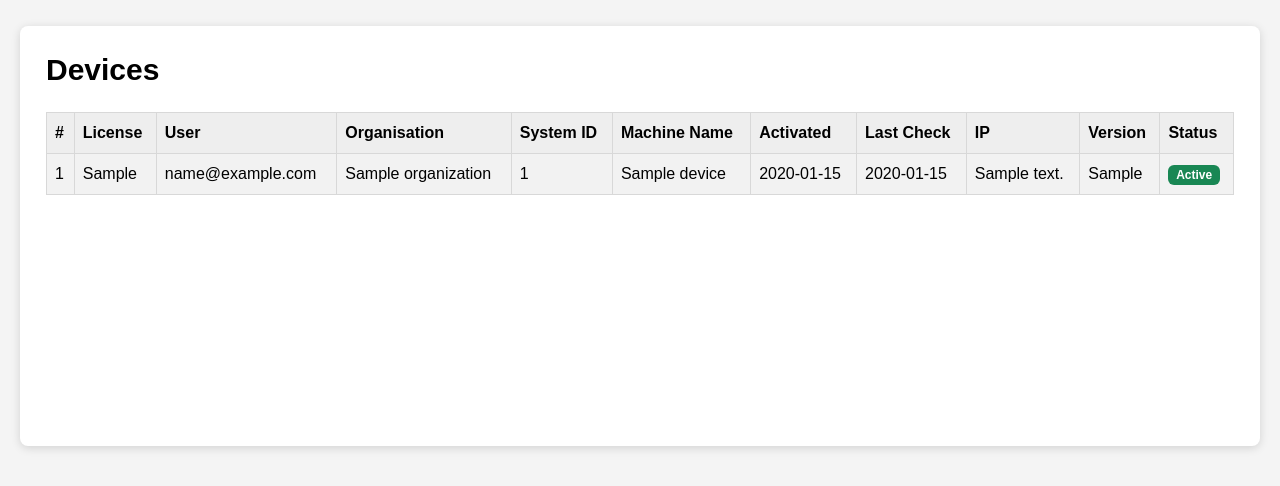
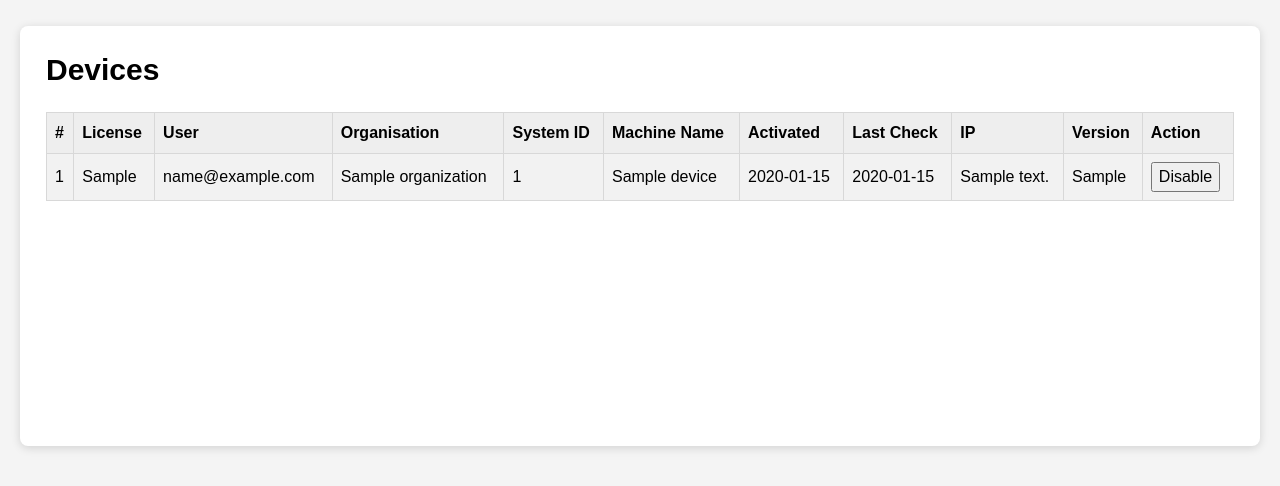
Before and after one commit to ashaikh123/license-server, a Flask app: page /admin/devices in a window 1280 px wide. Shown: the part 54-540 px from the top of the page. Run offline with Flask 3, Linux system fonts and the light colour scheme; the visitor is signed in with stand-in values (Sample User, id 1); tables that the repository leaves empty hold one stand-in row (values such as "Sample post").

Commit message:
Add device enable and disable actions

```diff
--- a/routes/admin.py
+++ b/routes/admin.py
@@ -388,6 +388,41 @@ def devices():
     return render_template("admin/devices.html", devices=all_devices)
 
 
+@admin_bp.route("/devices/disable/<int:device_id>", methods=["POST"])
+@admin_login_required
+def disable_device(device_id):
+    device = Device.query.get_or_404(device_id)
+
+    device.is_active = False
+    db.session.commit()
+
+    flash("Device disabled successfully", "success")
+    return redirect(url_for("admin.devices"))
+
+
+@admin_bp.route("/devices/enable/<int:device_id>", methods=["POST"])
+@admin_login_required
+def enable_device(device_id):
+    device = Device.query.get_or_404(device_id)
+
+    if not device.license or device.license.status != "active":
+        flash("Cannot enable device. License is not active.", "danger")
+        return redirect(url_for("admin.devices"))
+
+    if not device.license.user or not device.license.user.is_active:
+        flash("Cannot enable device. User is inactive.", "danger")
+        return redirect(url_for("admin.devices"))
+
+    if not device.license.user.organization or not device.license.user.organization.is_active:
+        flash("Cannot enable device. Organization is inactive.", "danger")
+        return redirect(url_for("admin.devices"))
+
+    device.is_active = True
+    db.session.commit()
+
+    flash("Device enabled successfully", "success")
+    return redirect(url_for("admin.devices"))
+
 @admin_bp.route("/logs")
 @admin_login_required
 def logs():
--- a/templates/admin/devices.html
+++ b/templates/admin/devices.html
@@ -17,7 +17,7 @@
       <th>Last Check</th>
       <th>IP</th>
       <th>Version</th>
-      <th>Status</th>
+      <th>Action</th>
     </tr>
   </thead>
   <tbody>
@@ -34,11 +34,22 @@
       <td>{{ device.ip_address or '-' }}</td>
       <td>{{ device.app_version or '-' }}</td>
       <td>
-        {% if device.is_active %}
-        <span class="badge bg-success">Active</span>
-        {% else %}
-        <span class="badge bg-secondary">Inactive</span>
-        {% endif %}
+
+      {% if device.is_active %}
+      <form method="POST"
+            action="{{ url_for('admin.disable_device', device_id=device.id) }}"
+            style="display:inline;">
+          <input type="submit" value="Disable" class="link-button">
+      </form>
+      {% else %}
+      <form method="POST"
+            action="{{ url_for('admin.enable_device', device_id=device.id) }}"
+            style="display:inline;">
+          <input type="submit" value="Enable" class="link-button">
+      </form>
+      {% endif %}
+
+
       </td>
     </tr>
     {% endfor %}
```
